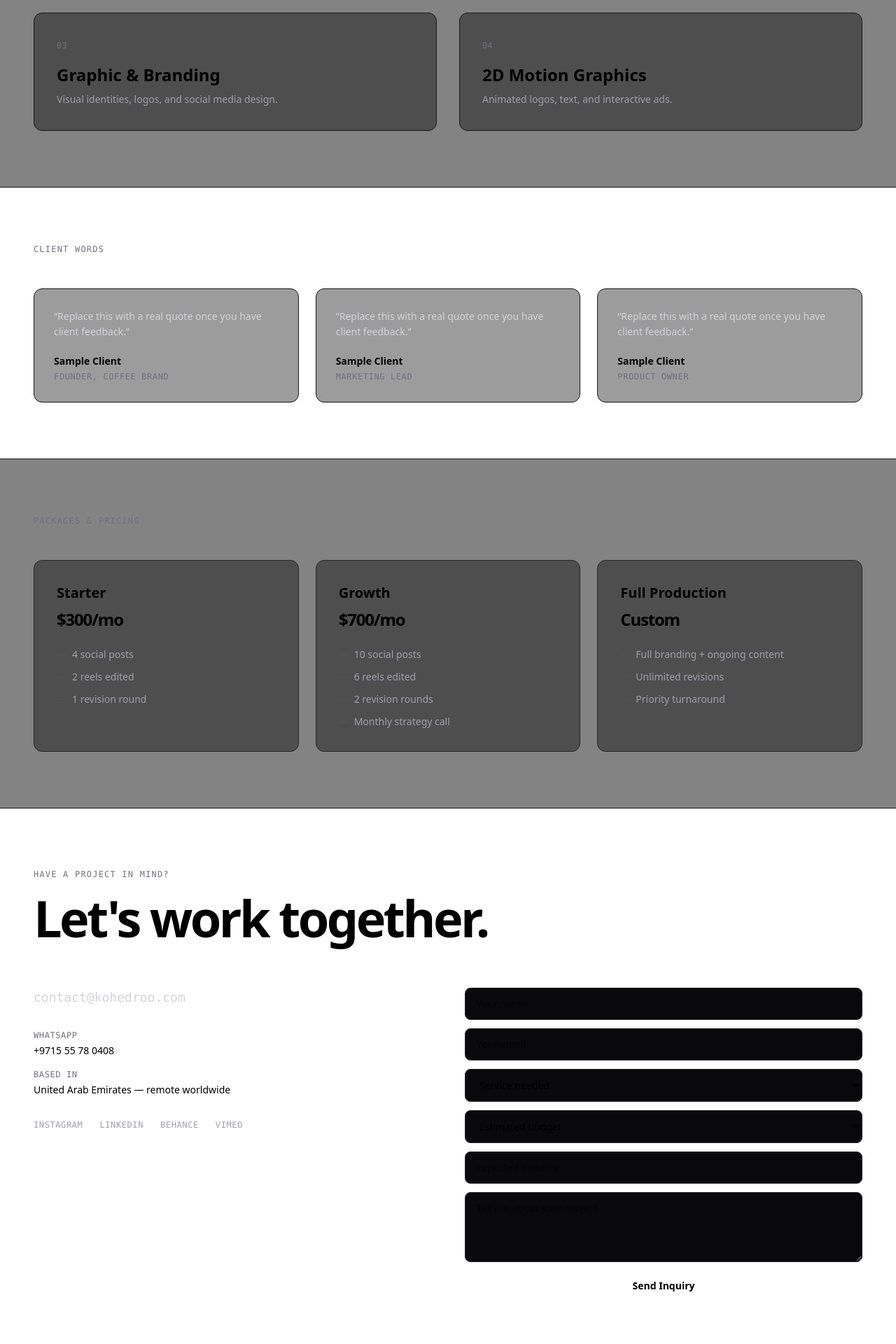
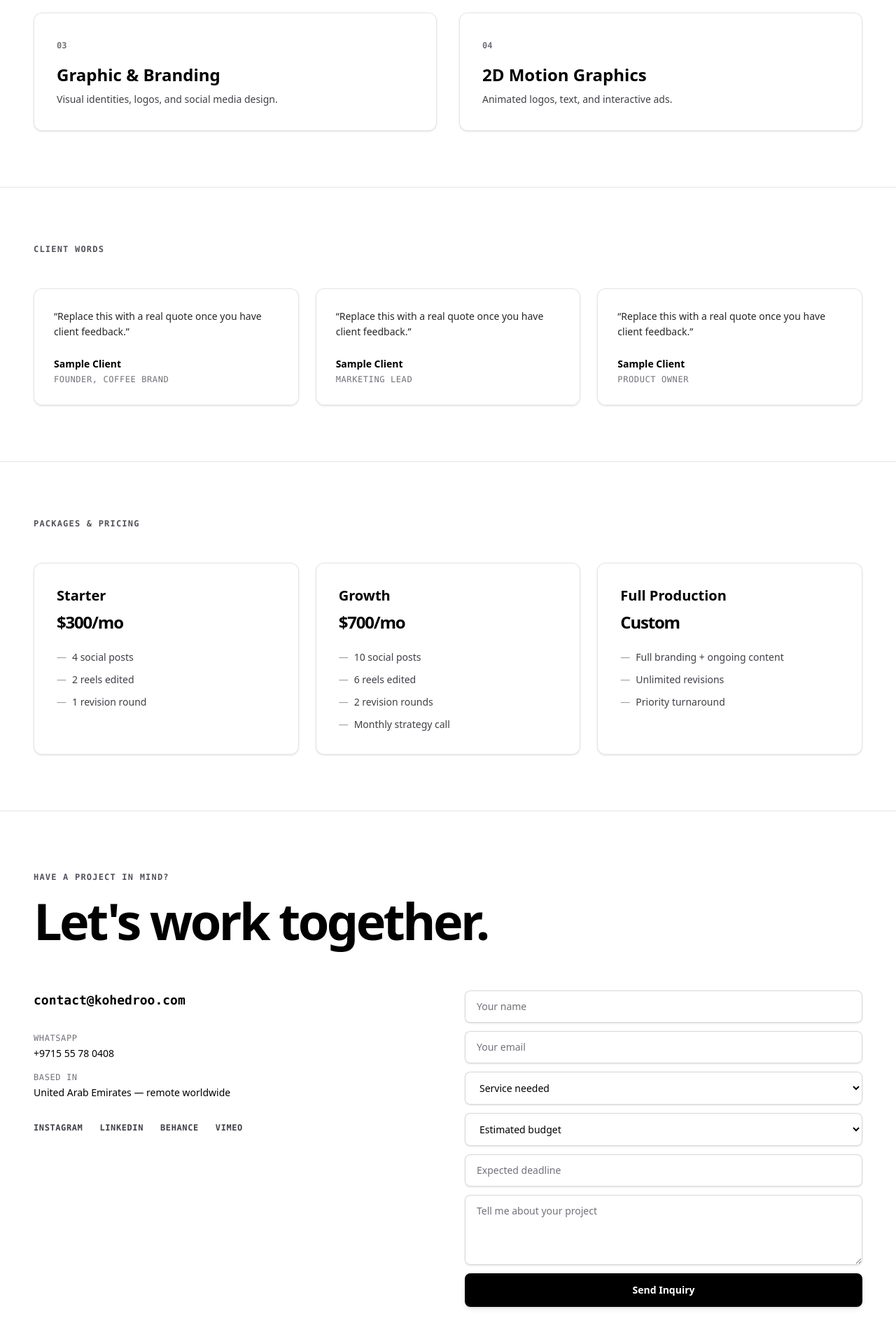
Before and after one commit to bombaladow/kohedroo, a Next.js app: page / in a window 1280 px wide. Shown: the part 2520-4440 px from the top of the page at 70% size. Built offline with nearby package versions, Linux system fonts and the light colour scheme; no server answers; the database is empty.

Commit message:
style: update layout and colors for clean white mode

```diff
--- a/components/ContactFooter.js
+++ b/components/ContactFooter.js
@@ -23,29 +23,31 @@ export default function ContactFooter({ settings }) {
     }
   }
 
+  const inputStyles = "bg-white/80 backdrop-blur-md border border-black/15 text-black placeholder:text-zinc-500 rounded-lg px-4 py-3 text-sm focus:outline-none focus:border-black focus:ring-1 focus:ring-black transition-all shadow-sm";
+
   return (
-    <footer id="contact" className="py-20 px-6 md:px-12 border-t border-zinc-900">
+    <footer id="contact" className="py-20 px-6 md:px-12 border-t border-black/10 bg-transparent">
       <div>
-        <span className="text-xs font-mono uppercase text-zinc-500 tracking-widest">Have a project in mind?</span>
-        <h2 className="text-4xl md:text-7xl font-bold mt-4 tracking-tighter hover:text-zinc-400 transition-colors cursor-pointer">
+        <span className="text-xs font-mono uppercase text-zinc-600 tracking-widest font-bold">Have a project in mind?</span>
+        <h2 className="text-4xl md:text-7xl font-bold mt-4 tracking-tighter text-black hover:text-zinc-700 transition-colors cursor-pointer">
           Let&apos;s work together.
         </h2>
       </div>
 
       <div className="grid grid-cols-1 md:grid-cols-2 gap-12 mt-16">
         <div>
-          <a href={`mailto:${settings.contact_email}`} className="font-mono text-lg text-zinc-300 hover:text-white block mb-8">
-            {settings.contact_email}
+          <a href={`mailto:${settings?.contact_email}`} className="font-mono text-lg text-black font-semibold hover:underline block mb-8">
+            {settings?.contact_email}
           </a>
           <div className="flex flex-col gap-4 text-sm">
-            <div><span className="text-zinc-500 font-mono uppercase text-xs tracking-wider block mb-1">WhatsApp</span>{settings.whatsapp}</div>
-            <div><span className="text-zinc-500 font-mono uppercase text-xs tracking-wider block mb-1">Based in</span>{settings.location}</div>
+            <div><span className="text-zinc-500 font-mono uppercase text-xs tracking-wider block mb-1">WhatsApp</span><span className="text-black font-medium">{settings?.whatsapp}</span></div>
+            <div><span className="text-zinc-500 font-mono uppercase text-xs tracking-wider block mb-1">Based in</span><span className="text-black font-medium">{settings?.location}</span></div>
           </div>
-          <div className="flex items-center gap-6 text-zinc-400 font-mono text-xs uppercase tracking-wider mt-8">
-            <a href="https://www.instagram.com/kohedroo/" className="hover:text-white transition-colors">Instagram</a>
-            <a href="https://ae.linkedin.com/in/kohedroo" className="hover:text-white transition-colors">LinkedIn</a>
-            <a href="https://www.behance.net/hoossoo88" className="hover:text-white transition-colors">Behance</a>
-            <a href="#" className="hover:text-white transition-colors">Vimeo</a>
+          <div className="flex items-center gap-6 text-zinc-700 font-mono text-xs uppercase tracking-wider mt-8 font-semibold">
+            <a href="https://www.instagram.com/kohedroo/" className="hover:text-black transition-colors">Instagram</a>
+            <a href="https://ae.linkedin.com/in/kohedroo" className="hover:text-black transition-colors">LinkedIn</a>
+            <a href="https://www.behance.net/hoossoo88" className="hover:text-black transition-colors">Behance</a>
+            <a href="#" className="hover:text-black transition-colors">Vimeo</a>
           </div>
         </div>
 
@@ -53,55 +55,55 @@ export default function ContactFooter({ settings }) {
           <input
             required placeholder="Your name" value={form.name}
             onChange={(e) => update('name', e.target.value)}
-            className="bg-zinc-950 border border-zinc-800 rounded-lg px-4 py-3 text-sm focus:outline-none focus:border-zinc-600"
+            className={inputStyles}
           />
           <input
             required type="email" placeholder="Your email" value={form.email}
             onChange={(e) => update('email', e.target.value)}
-            className="bg-zinc-950 border border-zinc-800 rounded-lg px-4 py-3 text-sm focus:outline-none focus:border-zinc-600"
+            className={inputStyles}
           />
           <select
             value={form.service_type}
             onChange={(e) => update('service_type', e.target.value)}
-            className="bg-zinc-950 border border-zinc-800 rounded-lg px-4 py-3 text-sm focus:outline-none focus:border-zinc-600"
+            className={inputStyles}
           >
-            <option value="">Service needed</option>
-            <option>Branding / Logo</option>
-            <option>Social Media Design</option>
-            <option>Video Editing / Reels</option>
-            <option>Ad Video / Motion Graphics</option>
-            <option>Something else</option>
+            <option value="" className="text-zinc-500">Service needed</option>
+            <option className="text-black">Branding / Logo</option>
+            <option className="text-black">Social Media Design</option>
+            <option className="text-black">Video Editing / Reels</option>
+            <option className="text-black">Ad Video / Motion Graphics</option>
+            <option className="text-black">Something else</option>
           </select>
           <select
             value={form.budget}
             onChange={(e) => update('budget', e.target.value)}
-            className="bg-zinc-950 border border-zinc-800 rounded-lg px-4 py-3 text-sm focus:outline-none focus:border-zinc-600"
+            className={inputStyles}
           >
-            <option value="">Estimated budget</option>
-            <option>Under $500</option>
-            <option>$500 – $1,500</option>
-            <option>$1,500 – $5,000</option>
-            <option>$5,000+</option>
+            <option value="" className="text-zinc-500">Estimated budget</option>
+            <option className="text-black">Under $500</option>
+            <option className="text-black">$500 – $1,500</option>
+            <option className="text-black">$1,500 – $5,000</option>
+            <option className="text-black">$5,000+</option>
           </select>
           <input
             placeholder="Expected deadline" value={form.deadline}
             onChange={(e) => update('deadline', e.target.value)}
-            className="bg-zinc-950 border border-zinc-800 rounded-lg px-4 py-3 text-sm focus:outline-none focus:border-zinc-600"
+            className={inputStyles}
           />
           <textarea
             placeholder="Tell me about your project" value={form.message}
             onChange={(e) => update('message', e.target.value)}
-            className="bg-zinc-950 border border-zinc-800 rounded-lg px-4 py-3 text-sm min-h-[100px] focus:outline-none focus:border-zinc-600"
+            className={`${inputStyles} min-h-[100px]`}
           />
-          <button type="submit" className="bg-white text-black font-semibold rounded-lg py-3 text-sm hover:bg-zinc-200 transition-colors">
+          <button type="submit" className="bg-black text-white font-semibold rounded-lg py-3.5 text-sm hover:bg-zinc-800 transition-colors shadow-md">
             Send Inquiry
           </button>
-          {status && <p className="text-xs text-zinc-500 font-mono">{status}</p>}
+          {status && <p className="text-xs text-zinc-600 font-mono mt-1 font-semibold">{status}</p>}
         </form>
       </div>
 
-      <p className="font-mono text-xs text-zinc-600 mt-16 pt-8 border-t border-zinc-900">
-        © {new Date().getFullYear()} {settings.hero_title}. All rights reserved.
+      <p className="font-mono text-xs text-zinc-500 mt-16 pt-8 border-t border-black/10">
+        © {new Date().getFullYear()} {settings?.hero_title}. All rights reserved.
       </p>
     </footer>
   );
--- a/components/Packages.js
+++ b/components/Packages.js
@@ -4,20 +4,23 @@ export default function Packages({ packages }) {
   if (!packages || packages.length === 0) return null;
 
   return (
-    <section id="packages" className="py-20 px-6 md:px-12 border-t border-zinc-900 bg-zinc-950/50">
-      <h2 className="text-xs font-mono uppercase text-zinc-500 tracking-widest mb-12">
+    <section id="packages" className="py-20 px-6 md:px-12 border-t border-black/10 bg-transparent">
+      <h2 className="text-xs font-mono uppercase text-zinc-600 tracking-widest mb-12 font-bold">
         Packages & Pricing
       </h2>
 
       <div className="grid grid-cols-1 md:grid-cols-3 gap-6">
         {packages.map((pkg, i) => (
-          <div key={pkg.id || i} className="border border-zinc-800 rounded-xl p-8 bg-black/40 hover:border-zinc-600 transition-colors">
-            <h3 className="text-xl font-bold mb-2">{pkg.title}</h3>
-            <div className="text-2xl font-extrabold tracking-tighter mb-6">{pkg.price}</div>
-            <ul className="space-y-3 text-sm text-zinc-400">
+          <div
+            key={pkg.id || i}
+            className="border border-black/10 rounded-xl p-8 bg-white/70 backdrop-blur-md hover:bg-white/90 hover:border-black/30 transition-all shadow-sm"
+          >
+            <h3 className="text-xl font-bold mb-2 text-black">{pkg.title}</h3>
+            <div className="text-2xl font-extrabold tracking-tighter mb-6 text-black">{pkg.price}</div>
+            <ul className="space-y-3 text-sm text-zinc-700 font-medium">
               {(pkg.features || '').split('\n').filter(Boolean).map((f, j) => (
                 <li key={j} className="flex items-start gap-2">
-                  <span className="text-zinc-600">—</span> {f}
+                  <span className="text-zinc-400">—</span> {f}
                 </li>
               ))}
             </ul>
--- a/components/Services.js
+++ b/components/Services.js
@@ -2,17 +2,22 @@
 
 export default function Services({ services }) {
   return (
-    <section id="services" className="py-20 px-6 md:px-12 border-t border-zinc-900 bg-zinc-950/50">
-      <h2 className="text-xs font-mono uppercase text-zinc-500 tracking-widest mb-12">
+    <section id="services" className="py-20 px-6 md:px-12 border-t border-black/10 bg-transparent">
+      <h2 className="text-xs font-mono uppercase text-zinc-600 tracking-widest mb-12 font-bold">
         Capabilities & Services
       </h2>
 
       <div className="grid grid-cols-1 md:grid-cols-2 gap-8">
         {services.map((service, i) => (
-          <div key={service.id || i} className="border border-zinc-900 p-8 rounded-xl bg-black/40 hover:border-zinc-700 transition-colors">
-            <span className="font-mono text-xs text-zinc-500">{service.number || String(i + 1).padStart(2, '0')}</span>
-            <h3 className="text-2xl font-bold mt-4 mb-2">{service.title}</h3>
-            <p className="text-zinc-400 text-sm leading-relaxed">{service.description || service.desc}</p>
+          <div
+            key={service.id || i}
+            className="border border-black/10 p-8 rounded-xl bg-white/70 backdrop-blur-md hover:bg-white/90 hover:border-black/30 transition-all shadow-sm"
+          >
+            <span className="font-mono text-xs text-zinc-500 font-semibold">
+              {service.number || String(i + 1).padStart(2, '0')}
+            </span>
+            <h3 className="text-2xl font-bold mt-4 mb-2 text-black">{service.title}</h3>
+            <p className="text-zinc-700 text-sm leading-relaxed">{service.description || service.desc}</p>
           </div>
         ))}
       </div>
--- a/components/Testimonials.js
+++ b/components/Testimonials.js
@@ -4,17 +4,26 @@ export default function Testimonials({ testimonials }) {
   if (!testimonials || testimonials.length === 0) return null;
 
   return (
-    <section id="testimonials" className="py-20 px-6 md:px-12 border-t border-zinc-900">
-      <h2 className="text-xs font-mono uppercase text-zinc-500 tracking-widest mb-12">
+    <section id="testimonials" className="py-20 px-6 md:px-12 border-t border-black/10 bg-transparent">
+      <h2 className="text-xs font-mono uppercase text-zinc-600 tracking-widest mb-12 font-bold">
         Client Words
       </h2>
 
       <div className="grid grid-cols-1 md:grid-cols-3 gap-6">
         {testimonials.map((t, i) => (
-          <div key={t.id || i} className="border border-zinc-900 rounded-xl p-7 bg-zinc-950/40">
-            <p className="text-zinc-300 text-sm leading-relaxed mb-5">&ldquo;{t.quote}&rdquo;</p>
-            <div className="font-semibold text-sm">{t.name}</div>
-            <div className="text-zinc-500 text-xs font-mono uppercase tracking-wider mt-1">{t.role}</div>
+          <div
+            key={t.id || i}
+            className="border border-black/10 rounded-xl p-7 bg-white/70 backdrop-blur-md hover:bg-white/90 hover:border-black/30 transition-all shadow-sm flex flex-col justify-between"
+          >
+            <p className="text-zinc-800 text-sm leading-relaxed mb-6 font-normal">
+              &ldquo;{t.quote}&rdquo;
+            </p>
+            <div>
+              <div className="font-bold text-sm text-black">{t.name}</div>
+              <div className="text-zinc-500 text-xs font-mono uppercase tracking-wider mt-1 font-medium">
+                {t.role}
+              </div>
+            </div>
           </div>
         ))}
       </div>
```
